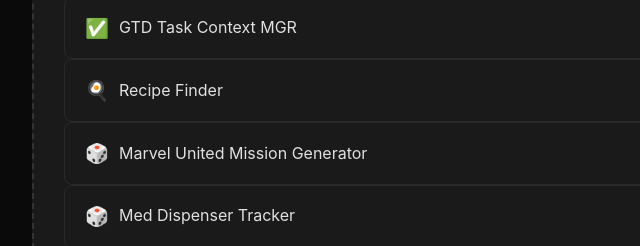
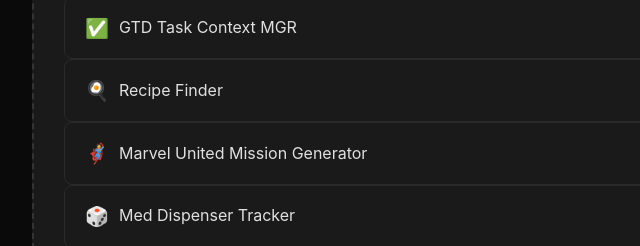
Before and after one commit to jevansfp/jevansfp.github.io, a plain HTML site: page index.html in a window 1280 px wide. Shown: the part 1189-1435 px from the top of the page, 228-868 px from the left. Drawn offline with Linux system fonts and the light colour scheme.

Commit message:
Update index.html

```diff
--- a/index.html
+++ b/index.html
@@ -226,7 +226,7 @@
         </a>
 </a>
 <a href="murandomizer.html" class="social-link">
-            <span class="social-icon">🎲</span>
+            <span class="social-icon">🦸</span>
             <span>Marvel United Mission Generator</span>
         </a>
 <a href="med-dispenser-tracker.html" class="social-link">
```
